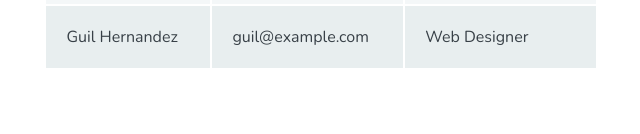
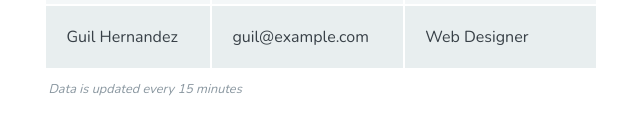
Before and after one commit to JacobWylie/actual-basic-table, a plain HTML site: page index.html in a window 1280 px wide. Shown: the part 262-396 px from the top of the page, without its empty margins (319-959 px from the left). Drawn offline with nearby package versions, Linux system fonts and the light colour scheme.

Commit message:
added footer and colspan

```diff
--- a/index.html
+++ b/index.html
@@ -17,6 +17,11 @@
           <th scope="col">Job Role</th>
         </tr>
       </thead>
+      <tfoot>
+        <tr>
+          <td colspan="3">Data is updated every 15 minutes</td>
+        </tr>
+      </tfoot>
       <tbody>
         <tr>
           <th scope="row">Nick Pettit</th>
```
